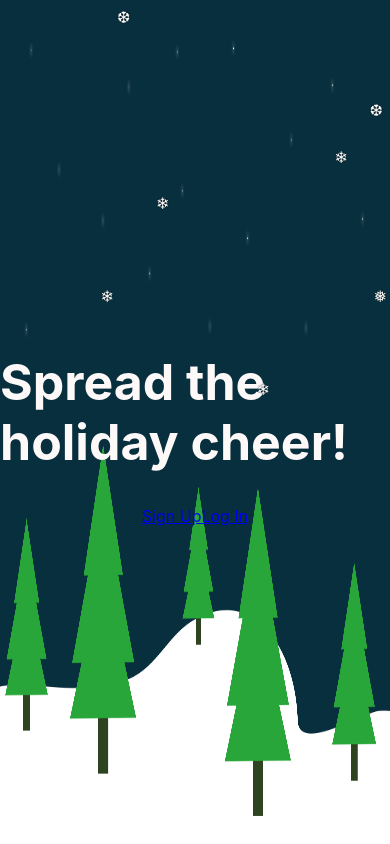
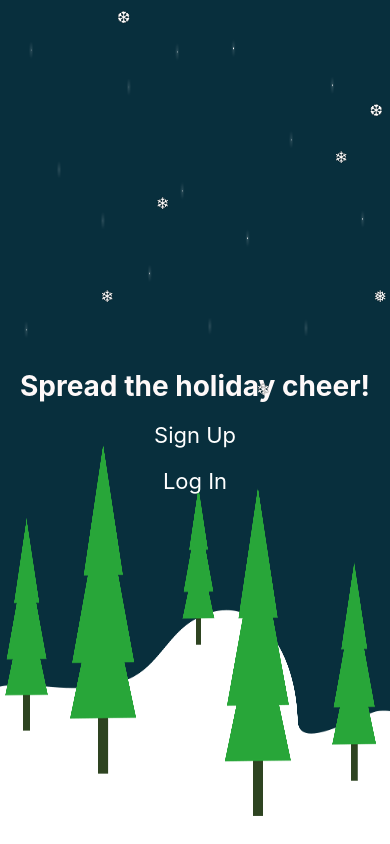
Before and after one commit to JOlivier92/SecretSanta, a React (Create React App) app in the folder frontend/: page / in a window 390 px wide. Built offline with nearby package versions, Linux system fonts and the light colour scheme.

Commit message:
Responsive issue fix

```diff
--- a/frontend/src/components/homepage.jsx
+++ b/frontend/src/components/homepage.jsx
@@ -58,6 +58,14 @@ const Snow = styled.div``;
 
 const Header = styled.h1`
   font-size: 50px;
+
+  @media all and (max-width: 768px) {
+    font-size: 40px;
+  }
+
+  @media all and (max-width: 640px) {
+    font-size: 28px;
+  }
 `;
 
 const Flakes = styled.div`
--- a/frontend/src/components/splash.jsx
+++ b/frontend/src/components/splash.jsx
@@ -3,22 +3,24 @@ import { Link } from "react-router-dom";
 import { connect } from "react-redux";
 import { withRouter } from "react-router-dom";
 import { logoutAdmin } from "../util/session_api_util";
+import styled from 'styled-components';
 
 const Splashpage = ({ loggedIn, logout }) => {
   if (loggedIn) {
     return (
-      <div className="splash">
-        <Link to="/" onClick={() => logout()}>
+      <Splash>
+        <StyledLink to="/" onClick={() => logout()}>
           Log Out
-        </Link>
-      </div>
+        </StyledLink>
+      </Splash>
     );
   } else {
     return (
-      <div className="splash">
-        <Link to="/signup">Sign Up</Link>
-        <Link to="/login">Log In</Link>
-      </div>
+      <Splash>
+        <StyledLink to="/signup">Sign Up</StyledLink>
+        <br />
+        <StyledLink to="/login">Log In</StyledLink>
+      </Splash>
     );
   }
 };
@@ -31,3 +33,17 @@ const mapDispatchToProps = dispatch => ({
 export default withRouter(
   connect(mapStateToProps, mapDispatchToProps)(Splashpage)
 );
+
+
+const Splash = styled.div`
+  display: flex;
+  flex-direction: column;
+  justify-content: center;
+  align-items: center;
+`;
+
+const StyledLink = styled(Link)`
+  text-decoration: none;
+  color: #fff;
+  font-size: 22px;
+`;
```
